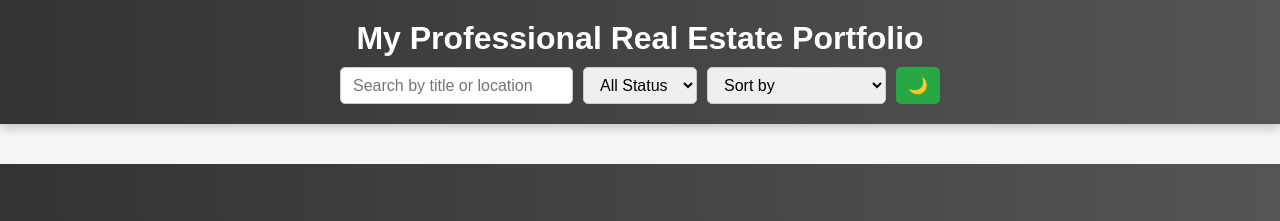
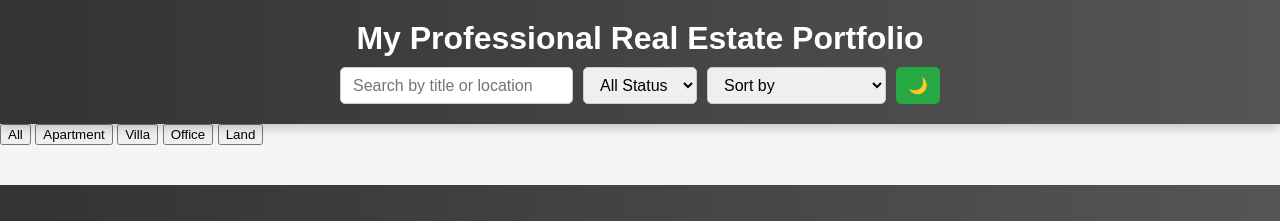
Before and after one commit to lohithss369-debug/real-estate-portfolio-staticweb, a plain HTML site: page index.html in a window 1280 px wide. Shown: the top 221 px of the page. Drawn offline with Linux system fonts and the light colour scheme; no server answers.

Commit message:
Update index.html

```diff
--- a/index.html
+++ b/index.html
@@ -28,6 +28,15 @@
     </div>
   </header>
 
+  <!-- Category Section -->
+  <section class="categories">
+    <button class="category-btn" data-category="">All</button>
+    <button class="category-btn" data-category="Apartment">Apartment</button>
+    <button class="category-btn" data-category="Villa">Villa</button>
+    <button class="category-btn" data-category="Office">Office</button>
+    <button class="category-btn" data-category="Land">Land</button>
+  </section>
+
   <!-- Property Cards Container -->
   <div class="container" id="cards-container"></div>
 
```
